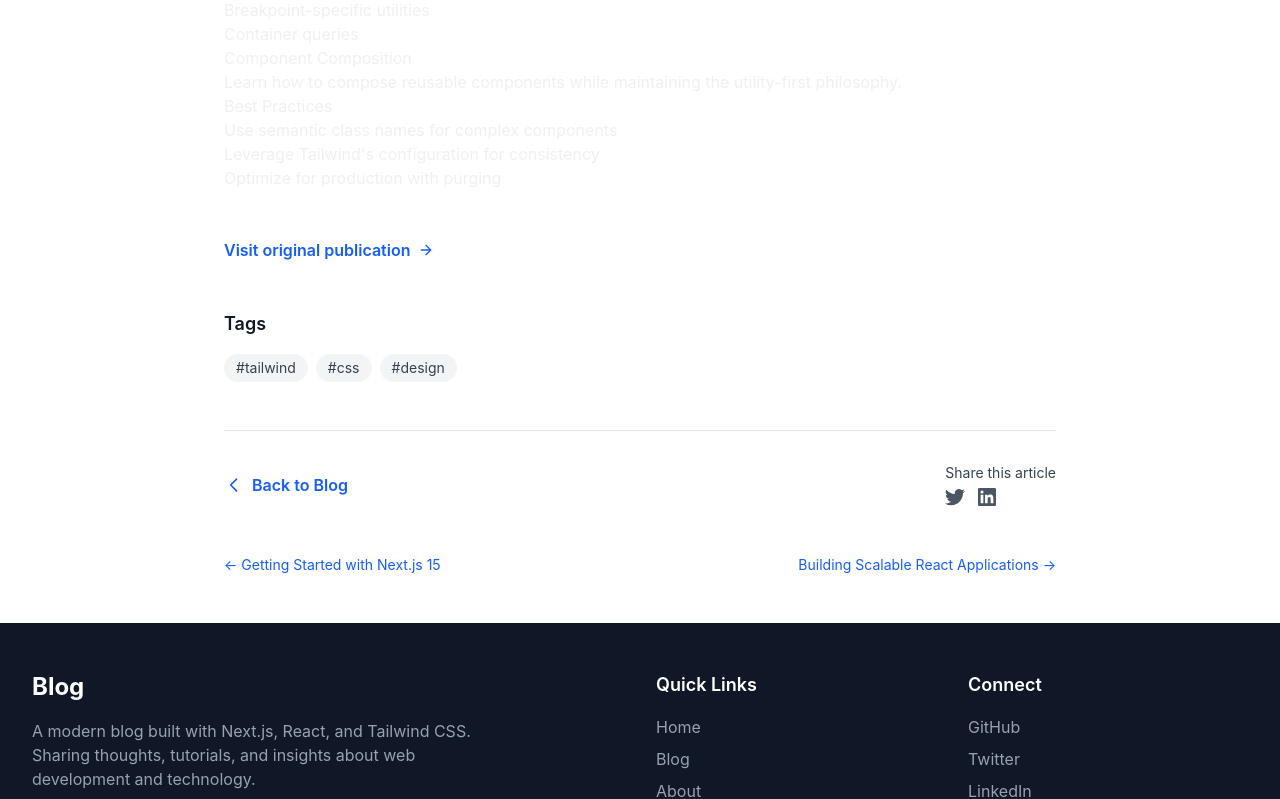
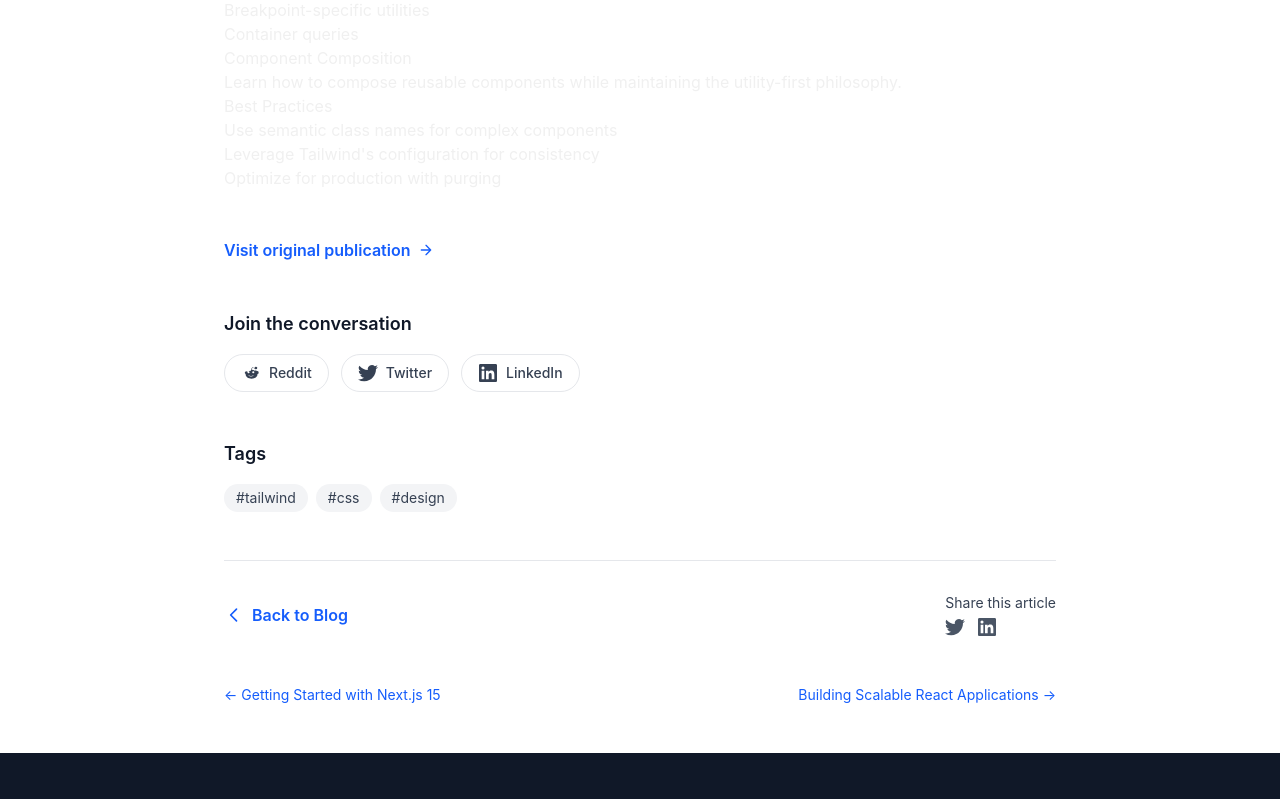
Before and after one commit to Drakeze/Blog, a Next.js app in the folder blog/: page /blog/mastering-tailwind-css in a window 1280 px wide. Shown: the part 801-1600 px from the top of the page. Built offline with nearby package versions, Linux system fonts and the light colour scheme; no server answers.

Commit message:
Enhance blog post metadata and social links

```diff
--- a/blog/src/app/blog/[slug]/page.tsx
+++ b/blog/src/app/blog/[slug]/page.tsx
@@ -1,42 +1,97 @@
 import Link from 'next/link';
 import { notFound } from 'next/navigation';
-import type { CSSProperties } from 'react';
+import type { CSSProperties, JSX } from 'react';
 import { getPostBySlug, posts as allPosts } from '@/data/posts';
-import type { Metadata, ResolvingMetadata } from 'next';
+import type { Metadata } from 'next';
+import type { SocialLinks } from '@/data/posts';
+
+const socialPlatformConfigs: Record<keyof SocialLinks, { label: string; icon: JSX.Element }> = {
+  twitter: {
+    label: 'Twitter',
+    icon: (
+      <svg className="w-5 h-5" fill="currentColor" viewBox="0 0 20 20" aria-hidden="true">
+        <path d="M6.29 18.251c7.547 0 11.675-6.253 11.675-11.675 0-.178 0-.355-.012-.53A8.348 8.348 0 0020 3.92a8.19 8.19 0 01-2.357.646 4.118 4.118 0 001.804-2.27 8.224 8.224 0 01-2.605.996 4.107 4.107 0 00-6.993 3.743 11.65 11.65 0 01-8.457-4.287 4.106 4.106 0 001.27 5.477A4.073 4.073 0 01.8 7.713v.052a4.105 4.105 0 003.292 4.022 4.095 4.095 0 01-1.853.07 4.108 4.108 0 003.834 2.85A8.233 8.233 0 010 16.407a11.616 11.616 0 006.29 1.84" />
+      </svg>
+    ),
+  },
+  reddit: {
+    label: 'Reddit',
+    icon: (
+      <svg className="w-5 h-5" fill="currentColor" viewBox="0 0 20 20" aria-hidden="true">
+        <path d="M14.983 7.29a1.44 1.44 0 00-.982.377 7.1 7.1 0 00-3.24-.96l.69-2.185 1.89.398a1.45 1.45 0 102.9-.3 1.45 1.45 0 00-2.798.517l-2.179-.458a.467.467 0 00-.548.312l-.885 2.8a7.11 7.11 0 00-3.41.963 1.44 1.44 0 10-1.724 2.26 2.76 2.76 0 00-.054.51c0 2.29 2.65 4.152 5.913 4.152s5.913-1.862 5.913-4.152a2.75 2.75 0 00-.055-.513 1.44 1.44 0 00-.39-2.881zm-8.465 1.985a1.05 1.05 0 011.047-1.047 1.05 1.05 0 010 2.099 1.05 1.05 0 01-1.047-1.052zm6.028 3.227a3.597 3.597 0 01-2.546.894 3.597 3.597 0 01-2.546-.894.2.2 0 01.282-.282 3.201 3.201 0 002.264.797 3.2 3.2 0 002.264-.797.2.2 0 01.282.282zm-.264-2.18a1.05 1.05 0 110-2.1 1.05 1.05 0 010 2.1z" />
+      </svg>
+    ),
+  },
+  linkedin: {
+    label: 'LinkedIn',
+    icon: (
+      <svg className="w-5 h-5" fill="currentColor" viewBox="0 0 20 20" aria-hidden="true">
+        <path
+          fillRule="evenodd"
+          d="M16.338 16.338H13.67V12.16c0-.995-.017-2.277-1.387-2.277-1.39 0-1.601 1.086-1.601 2.207v4.248H8.014v-8.59h2.559v1.174h.037c.356-.675 1.227-1.387 2.526-1.387 2.703 0 3.203 1.778 3.203 4.092v4.711zM5.005 6.575a1.548 1.548 0 11-.003-3.096 1.548 1.548 0 01.003 3.096zm-1.337 9.763H6.34v-8.59H3.667v8.59zM17.668 1H2.328C1.595 1 1 1.581 1 2.298v15.403C1 18.418 1.595 19 2.328 19h15.34c.734 0 1.332-.582 1.332-1.299V2.298C19 1.581 18.402 1 17.668 1z"
+          clipRule="evenodd"
+        />
+      </svg>
+    ),
+  },
+};
+
+function getPostUrl(slug: string) {
+  const deploymentHost =
+    process.env.NEXT_PUBLIC_SITE_URL ??
+    (process.env.VERCEL_URL ? `https://${process.env.VERCEL_URL}` : undefined);
+  const normalizedBaseUrl = deploymentHost ? deploymentHost.replace(/\/$/, '') : undefined;
+  return normalizedBaseUrl ? `${normalizedBaseUrl}/blog/${slug}` : `https://example.com/blog/${slug}`;
+}
 
 interface BlogPostPageProps {
   params: { slug: string };
 }
 
-export async function generateMetadata(
-  { params }: BlogPostPageProps,
-  _parent?: ResolvingMetadata
-): Promise<Metadata> {
+export async function generateMetadata({ params }: BlogPostPageProps): Promise<Metadata> {
   const post = getPostBySlug(params.slug);
   if (!post) return { title: 'Post Not Found' };
+  const metadataTitle = `${post.title} | Blog`;
+  const postUrl = getPostUrl(post.slug);
   return {
-    title: `${post.title} | Blog`,
+    title: metadataTitle,
     description: post.excerpt,
+    openGraph: {
+      title: metadataTitle,
+      description: post.excerpt,
+      type: 'article',
+      url: postUrl,
+    },
+    twitter: {
+      card: 'summary_large_image',
+      title: metadataTitle,
+      description: post.excerpt,
+    },
   };
+}
+
+export function generateStaticParams() {
+  return allPosts.map((post) => ({ slug: post.slug }));
 }
 
 export default function BlogPostPage({ params }: BlogPostPageProps) {
   const post = getPostBySlug(params.slug);
 
   if (!post) {
-    notFound();
+    return notFound();
   }
 
-  const { originalUrl } = post;
+  const { originalUrl, socialLinks } = post;
+
+  const activeSocialLinks = Object.entries(socialLinks ?? {}).filter(
+    ([, url]): url is string => typeof url === 'string' && url.length > 0
+  );
 
   const postIndex = allPosts.findIndex(p => p.slug === params.slug);
   const previousPost = allPosts[postIndex - 1];
   const nextPost = allPosts[postIndex + 1];
 
-  const deploymentHost = process.env.NEXT_PUBLIC_SITE_URL
-    ?? (process.env.VERCEL_URL ? `https://${process.env.VERCEL_URL}` : undefined);
-  const normalizedBaseUrl = deploymentHost ? deploymentHost.replace(/\/$/, '') : undefined;
-  const postUrl = normalizedBaseUrl ? `${normalizedBaseUrl}/blog/${post.slug}` : `https://example.com/blog/${post.slug}`;
+  const postUrl = getPostUrl(post.slug);
 
   return (
     <article className="max-w-4xl mx-auto px-4 sm:px-6 lg:px-8 py-12">
@@ -155,6 +210,31 @@ export default function BlogPostPage({ params }: BlogPostPageProps) {
         </a>
       </div>
 
+      {/* Social Platforms */}
+      {activeSocialLinks.length > 0 && (
+        <div className="mb-12">
+          <h3 className="text-lg font-semibold text-gray-900 mb-4">Join the conversation</h3>
+          <div className="flex flex-wrap items-center gap-3">
+            {activeSocialLinks.map(([platform, url]) => {
+              const config = socialPlatformConfigs[platform as keyof SocialLinks];
+              if (!config) return null;
+              return (
+                <a
+                  key={platform}
+                  href={url}
+                  target="_blank"
+                  rel="noopener noreferrer"
+                  className="inline-flex items-center gap-2 px-4 py-2 rounded-full border border-gray-200 text-sm font-medium text-gray-700 hover:text-blue-700 hover:border-blue-300 transition-colors"
+                >
+                  {config.icon}
+                  <span>{config.label}</span>
+                </a>
+              );
+            })}
+          </div>
+        </div>
+      )}
+
       {/* Tags */}
       <div className="mb-12">
         <h3 className="text-lg font-semibold text-gray-900 mb-4">Tags</h3>
--- a/blog/src/app/blog/page.tsx
+++ b/blog/src/app/blog/page.tsx
@@ -1,41 +1,8 @@
 'use client';
 
 import Link from 'next/link';
-import { useState, useMemo, useEffect } from 'react';
-
-// Sample blog posts data - in a real app, this would come from a CMS or API
-const allPosts = [
-  {
-    id: 1,
-    title: 'Getting Started with Next.js 15',
-    excerpt: 'Learn how to build modern apps with Next.js 15 using the new App Router and server components.',
-    category: 'Tutorial',
-    tags: ['nextjs', 'react', 'typescript'],
-    date: '2024-01-14',
-    readTime: '5 min read',
-    slug: 'getting-started-nextjs-15',
-    socialLinks: {
-      reddit: 'https://reddit.com/',
-      twitter: 'https://twitter.com/',
-      linkedin: 'https://linkedin.com/',
-    },
-  },
-  {
-    id: 2,
-    title: 'Mastering Tailwind CSS for Rapid UI Design',
-    excerpt: 'Discover how Tailwind CSS can help you design beautiful, responsive UIs faster than ever.',
-    category: 'Design',
-    tags: ['tailwind', 'css', 'ui'],
-    date: '2024-02-10',
-    readTime: '6 min read',
-    slug: 'mastering-tailwind-css',
-    socialLinks: {
-      reddit: 'https://reddit.com/',
-      twitter: 'https://twitter.com/',
-      linkedin: 'https://linkedin.com/',
-    },
-  },
-];
+import { useEffect, useMemo, useState } from 'react';
+import { getPostSummaries } from '@/data/posts';
 
 const POSTS_PER_PAGE = 4;
 
--- a/blog/src/data/posts.ts
+++ b/blog/src/data/posts.ts
@@ -299,7 +299,7 @@ export const posts: BlogPost[] = [
   },
 ];
 
-export function getPostBySlug(slug: string) {
+export function getPostBySlug(slug: string): BlogPost | undefined {
   return posts.find((post) => post.slug === slug);
 }
 
```
